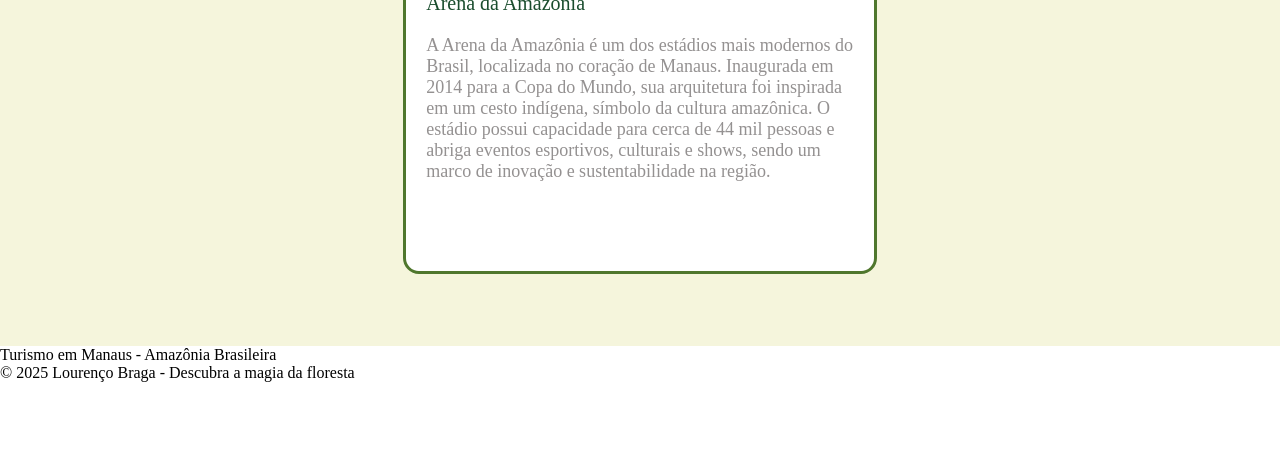
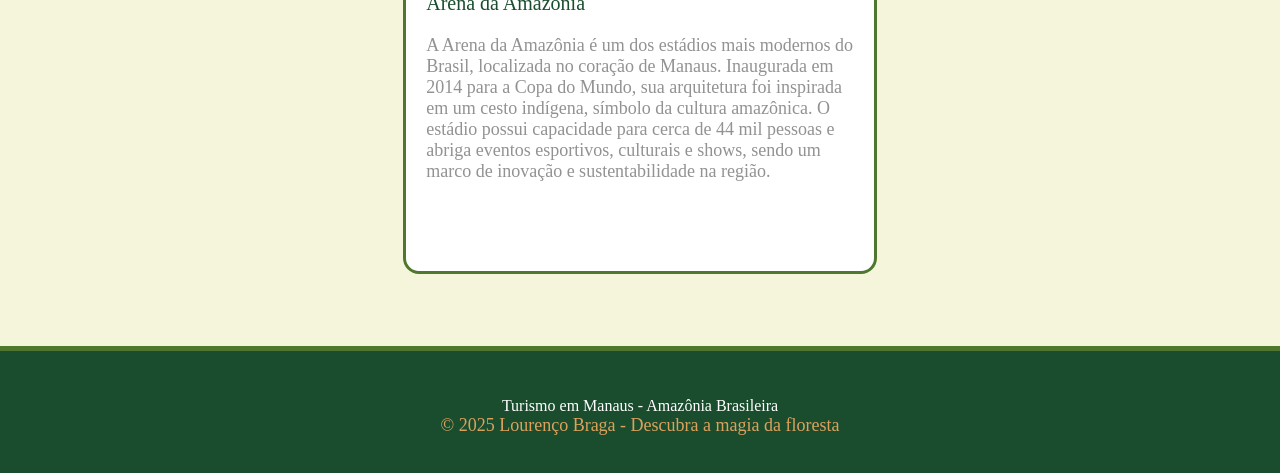
Before and after one commit to Lourenco-Braga/Projeto-Turismo, a plain HTML site: page index.html in a window 1280 px wide. Shown: the part 2361-2834 px from the top of the page. Before the commit the page ends 2743 px from the top, so only its background shows below. Drawn offline with Linux system fonts and the light colour scheme.

Commit message:
css footer

```diff
--- a/style.css
+++ b/style.css
@@ -138,3 +138,21 @@ img {
     overflow: hidden;
     background-color: #ffffff;
 }
+
+footer {
+    height: 135px;
+    width: 100%;
+    background-color: #1a4d2e;
+    text-align: center;
+    align-content: center;
+    border-top: 5px solid #4f772d;
+}
+
+footer p + p {
+    color: #dda15e;
+    font-size: 18px;
+}
+
+footer .branco {
+    color: #ffffff;
+}
```
